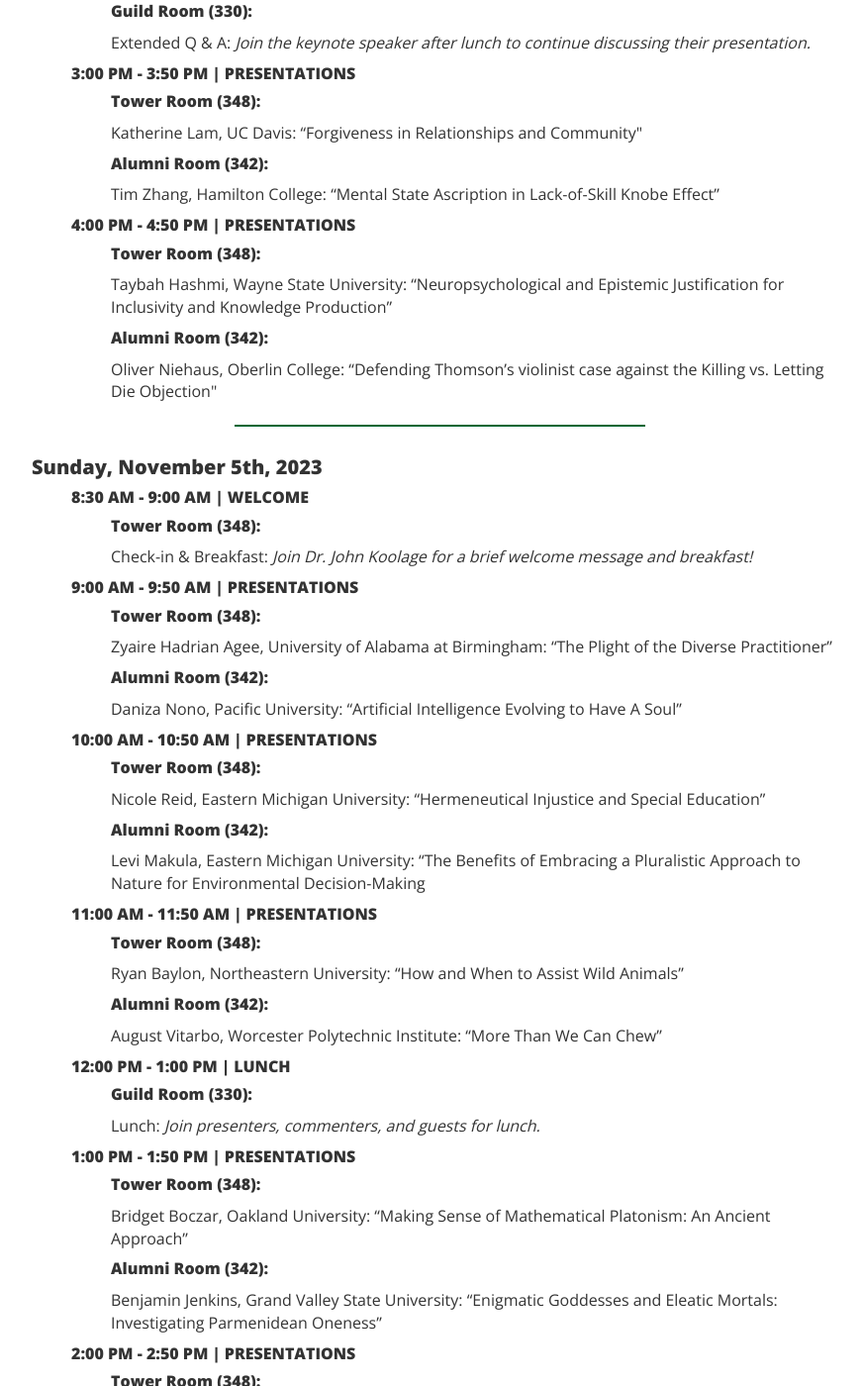
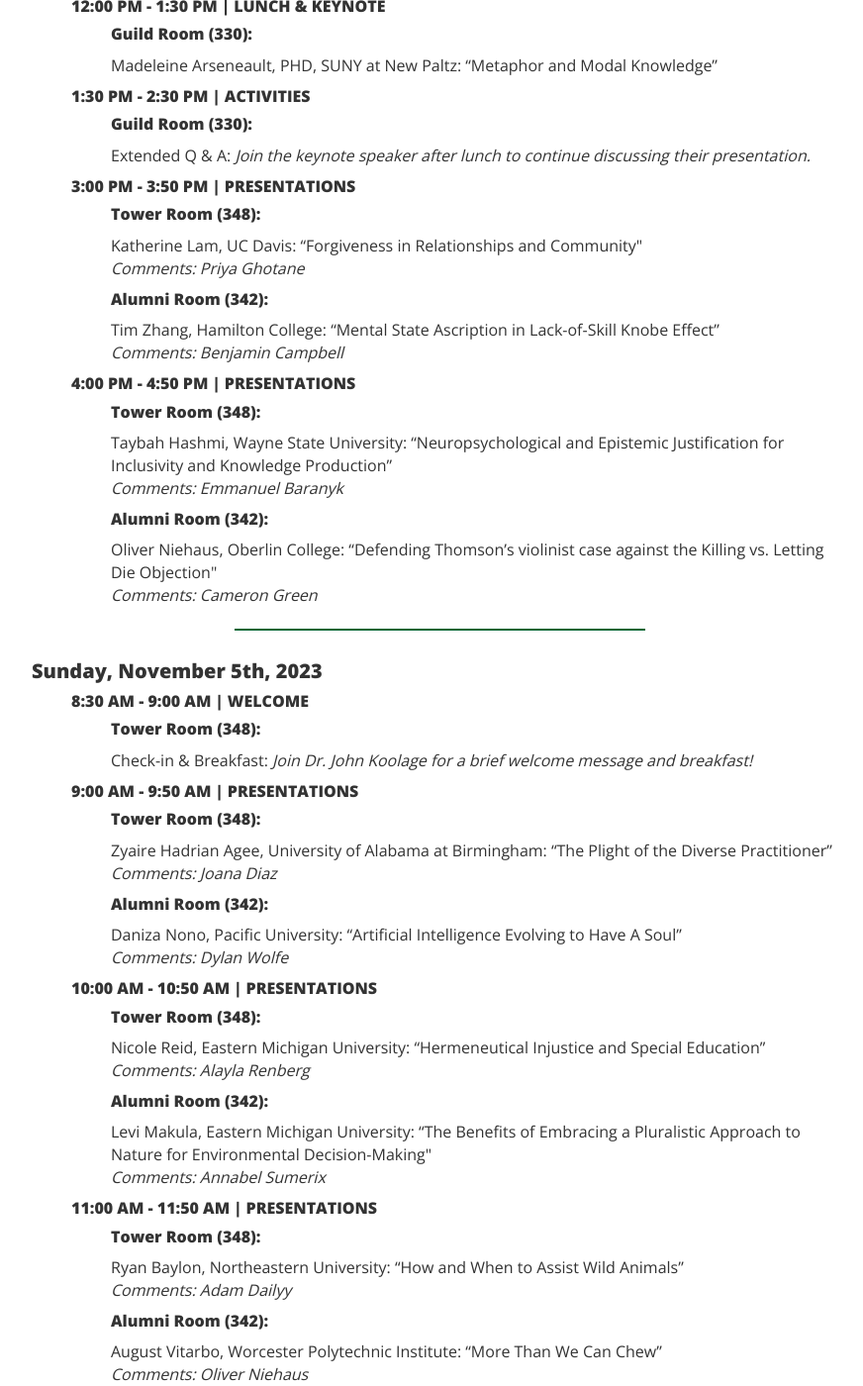
Before and after one commit to ucip/ucip.github.io, a Jekyll site: the page built from schedule.md, in a window 1280 px wide and 1400 px high, scrolled down 1087 px. Shown: the whole window at 99% size, without its empty margins (53-925 px from the left). Built offline with Jekyll 4.4.1, drawn with Linux system fonts in a browser that asks for light colours; nearby versions of some CDN libraries; some of the changed lines change nothing that is shown; some of the changed text lies outside the part shown.

Commit message:
Update schedule.md
adds commentors

```diff
--- a/schedule.md
+++ b/schedule.md
@@ -39,24 +39,24 @@
         <li><h5>9:00 AM - 9:50 AM | PRESENTATIONS</h5>
           <ul class="schedule-list">
             <li><h5>Tower Room (348):</h5>
-              <p>Kerrigan Miranda, Pacific University: “A Language Without Words”<!-- <br> -->
-              <!--<em>Comments: Chloe Berger, Bryn Mawr College</em>--></p>
+              <p>Kerrigan Miranda, Pacific University: “A Language Without Words” <br>
+              <em>Comments: Daniel Obiagbaoso</em></p>
             </li>
             <li><h5>Alumni Room (342):</h5>
-              <p>Joseph White, Georgia Southern University: “Moving Forward and Looking Back: Place and the Moral Significance of Historical Reckoning”<!-- <br> -->
-              <!--<em>Comments: Julia Bienstock, Kalamazoo College</em>--></p>
+              <p>Joseph White, Georgia Southern University: “Moving Forward and Looking Back: Place and the Moral Significance of Historical Reckoning”<br>
+              <em>Comments: Riley Benci</em></p>
             </li>
           </ul>
         </li>
         <li><h5>10:00 AM - 10:50 AM | PRESENTATIONS</h5>
           <ul class="schedule-list">
             <li><h5>Tower Room (348):</h5>
-              <p>Yuan Fang, University of Michigan Ann Arbor: “The Zhuang-Topia<!-- <br> -->
-              <!--<em>Comments: Maria Tran, Wayne State University</em>--></p>
+              <p>Yuan Fang, University of Michigan Ann Arbor: “The Zhuang-Topia<br>
+              <em>Comments: Brett Jensen</em></p>
             </li>
             <li><h5>Alumni Room (342):</h5>
-              <p>Benjamin Campbell, The Ohio State University: “I'm Still There, Looking for You in that Forest: A Phenomenological Investigation into PTSD”<!-- <br> -->
-              <!--<em>Comments: Arthur Lopes C. Cordeiro, Federal University of Minas Gerais</em>--></p>
+              <p>Benjamin Campbell, The Ohio State University: “I'm Still There, Looking for You in that Forest: A Phenomenological Investigation into PTSD”<br>
+              <em>Comments: John Milkovich</em></p>
             </li>
           </ul>
         </li>
@@ -67,8 +67,8 @@
               <em>Comments: Hailey Smith, Washington State University</em></p>
             </li>-->
             <li><h5>Alumni Room (342):</h5>
-              <p>Allison Ambrose, Georgia Southern University: “St. Augustine Supports the 4th Dimension: Modernized Medieval Metaphysics”<!-- <br> -->
-              <!--<em>Comments: Frank Hernandez, University of Texas – El Paso</em>--></p>
+              <p>Allison Ambrose, Georgia Southern University: “St. Augustine Supports the 4th Dimension: Modernized Medieval Metaphysics”<br>
+              <em>Comments: Edgar Vasquez</em></p>
             </li>
           </ul>
         </li>
@@ -93,24 +93,24 @@
         <li><h5>3:00 PM - 3:50 PM | PRESENTATIONS</h5>
           <ul class="schedule-list">
             <li><h5>Tower Room (348):</h5>
-              <p>Katherine Lam, UC Davis: “Forgiveness in Relationships and Community"<!-- <br> -->
-              <!--<em>Comments: Anna Milukas, University of Georgia</em>--></p>
+              <p>Katherine Lam, UC Davis: “Forgiveness in Relationships and Community" <br>
+              <em>Comments: Priya Ghotane</em></p>
             </li>
             <li><h5>Alumni Room (342):</h5>
-              <p>Tim Zhang, Hamilton College: “Mental State Ascription in Lack-of-Skill Knobe Effect”<!-- <br> -->
-              <!--<em>Comments: Anna Cheng, University of Richmond</em>--></p>
+              <p>Tim Zhang, Hamilton College: “Mental State Ascription in Lack-of-Skill Knobe Effect” <br>
+              <em>Comments: Benjamin Campbell</em></p>
             </li>
           </ul>
         </li>
         <li><h5>4:00 PM - 4:50 PM | PRESENTATIONS</h5>
           <ul class="schedule-list">
             <li><h5>Tower Room (348):</h5>
-              <p>Taybah Hashmi, Wayne State University: “Neuropsychological and Epistemic Justification for Inclusivity and Knowledge Production”<!-- <br> -->
-              <!--<em>Comments: Matthew Wheeler, Eastern Michigan University</em>--></p>
+              <p>Taybah Hashmi, Wayne State University: “Neuropsychological and Epistemic Justification for Inclusivity and Knowledge Production”<br>
+              <em>Comments: Emmanuel Baranyk</em></p>
             </li>
             <li><h5>Alumni Room (342):</h5>
-              <p>Oliver Niehaus, Oberlin College: “Defending Thomson’s violinist case against the Killing vs. Letting Die Objection"<!-- <br> -->
-              <!--<em>Comments: Yunlong Cao, Johns Hopkins University</em>--></p>
+              <p>Oliver Niehaus, Oberlin College: “Defending Thomson’s violinist case against the Killing vs. Letting Die Objection" <br>
+              <em>Comments: Cameron Green</em></p>
             </li>
           </ul>
         </li>
@@ -130,36 +130,36 @@
         <li><h5>9:00 AM - 9:50 AM | PRESENTATIONS</h5>
           <ul class="schedule-list">
             <li><h5>Tower Room (348):</h5>
-              <p>Zyaire Hadrian Agee, University of Alabama at Birmingham: “The Plight of the Diverse Practitioner”<!-- <br> -->
-              <!--<em>Comments: Klayton Silverpen, Central Michigan University</em>--></p>
+              <p>Zyaire Hadrian Agee, University of Alabama at Birmingham: “The Plight of the Diverse Practitioner”<br>
+              <em>Comments: Joana Diaz</em></p>
             </li>
             <li><h5>Alumni Room (342):</h5>
-              <p>Daniza Nono, Pacific University: “Artificial Intelligence Evolving to Have A Soul”<!-- <br> -->
-              <!--<em>Comments: Carson Johnston, University of Guelph</em>--></p>
+              <p>Daniza Nono, Pacific University: “Artificial Intelligence Evolving to Have A Soul”<br>
+              <em>Comments: Dylan Wolfe</em></p>
             </li>
           </ul>
         </li>
         <li><h5>10:00 AM - 10:50 AM | PRESENTATIONS</h5>
           <ul class="schedule-list">
             <li><h5>Tower Room (348):</h5>
-              <p>Nicole Reid, Eastern Michigan University: “Hermeneutical Injustice and Special Education”<!-- <br> -->
-              <!--<em>Comments: Klayton Silverpen, Central Michigan University</em>--></p>
+              <p>Nicole Reid, Eastern Michigan University: “Hermeneutical Injustice and Special Education” <br>
+              <em>Comments: Alayla Renberg</em></p>
             </li>
             <li><h5>Alumni Room (342):</h5>
-              <p>Levi Makula, Eastern Michigan University: “The Benefits of Embracing a Pluralistic Approach to Nature for Environmental Decision-Making<!-- <br> -->
-              <!--<em>Comments: Carson Johnston, University of Guelph</em>--></p>
+              <p>Levi Makula, Eastern Michigan University: “The Benefits of Embracing a Pluralistic Approach to Nature for Environmental Decision-Making"<br>
+              <em>Comments: Annabel Sumerix</em></p>
             </li>
           </ul>
         </li>
         <li><h5>11:00 AM - 11:50 AM | PRESENTATIONS</h5>
           <ul class="schedule-list">
             <li><h5>Tower Room (348):</h5>
-              <p>Ryan Baylon, Northeastern University: “How and When to Assist Wild Animals”<!-- <br> -->
-              <!--<em>Comments: Dominic Colaluca, Wayne State University</em>--></p>
+              <p>Ryan Baylon, Northeastern University: “How and When to Assist Wild Animals”<br>
+              <em>Comments: Adam Dailyy</em></p>
             </li>
             <li><h5>Alumni Room (342):</h5>
-              <p>August Vitarbo, Worcester Polytechnic Institute: “More Than We Can Chew”<!-- <br> -->
-              <!--<em>Comments: James Speaker, Buffalo State College – SUNY</em>--></p>
+              <p>August Vitarbo, Worcester Polytechnic Institute: “More Than We Can Chew”<br>
+              <em>Comments: Oliver Niehaus</em></p>
             </li>
           </ul>
         </li>
@@ -173,32 +173,32 @@
         <li><h5>1:00 PM - 1:50 PM | PRESENTATIONS</h5>
           <ul class="schedule-list">
             <li><h5>Tower Room (348):</h5>
-              <p>Bridget Boczar, Oakland University: “Making Sense of Mathematical Platonism: An Ancient Approach”<!-- <br> -->
-              <!--<em>Comments: Mitchell Baty, Kalamazoo College</em>--></p>
+              <p>Bridget Boczar, Oakland University: “Making Sense of Mathematical Platonism: An Ancient Approach”<br>
+              <em>Comments: Ryan Baylon</em></p>
             </li>
             <li><h5>Alumni Room (342):</h5>
-              <p>Benjamin Jenkins, Grand Valley State University: “Enigmatic Goddesses and Eleatic Mortals: Investigating Parmenidean Oneness”<!-- <br> -->
-              <!--<em>Comments: Zach Tobias, Eastern Michigan University</em>--></p>
+              <p>Benjamin Jenkins, Grand Valley State University: “Enigmatic Goddesses and Eleatic Mortals: Investigating Parmenidean Oneness”<br>
+              <em>Comments: Allison Ambrose</em></p>
             </li>
           </ul>
         </li>
         <li><h5>2:00 PM - 2:50 PM | PRESENTATIONS</h5>
           <ul class="schedule-list">
             <li><h5>Tower Room (348):</h5>
-              <p>Joana Diaz, DePaul University: “Sylvia Wynter’s “Demonic Grounds” as a Human Spiritual Beyond”<!-- <br> -->
-              <!--<em>Comments: Jay Nelson, University of Texas – Dallas</em>--></p>
+              <p>Joana Diaz, DePaul University: “Sylvia Wynter’s “Demonic Grounds” as a Human Spiritual Beyond” <br>
+              <em>Comments: Amy Gardner</em></p>
             </li>
             <li><h5>Alumni Room (342):</h5>
-              <p>Dylan Santella, Washington & Lee University: “On Permission”<!-- <br> -->
-              <!--<em>Comments: Candice Wiesner, Eastern Michigan University</em>--></p>
+              <p>Dylan Santella, Washington & Lee University: “On Permission”<br>
+              <em>Comments: Niamh Quinnan</em></p>
             </li>
           </ul>
         </li>
         <li><h5>3:00 PM - 3:50 PM | PRESENTATIONS</h5>
           <ul class="schedule-list">
             <li><h5>Tower Room (348):</h5>
-              <p>Cameron Green, Ohio State University: “Desires: to Motivate or to Please?”<!-- <br> -->
-              <!--<em>Comments: Jes Emery, Eastern Michigan University</em>--></p>
+              <p>Cameron Green, Ohio State University: “Desires: to Motivate or to Please?”<br>
+              <em>Comments: Nicole Reid</em></p>
             </li>
             <!--<li><h5>Alumni Room (342):</h5>
               <p>Marshall Scheider, Portland State University: “On the Deconstruction of Metaphysics: Heidegger’s Ontology of Objects”<br>
```
